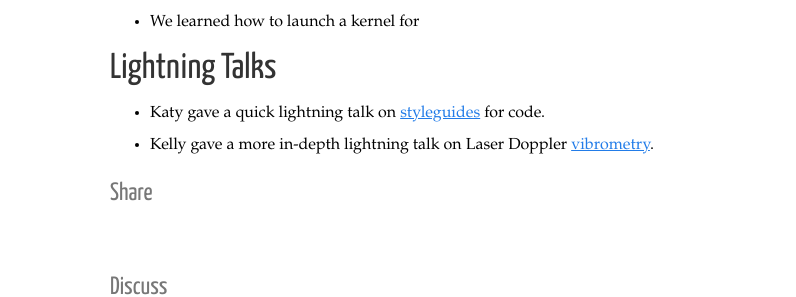
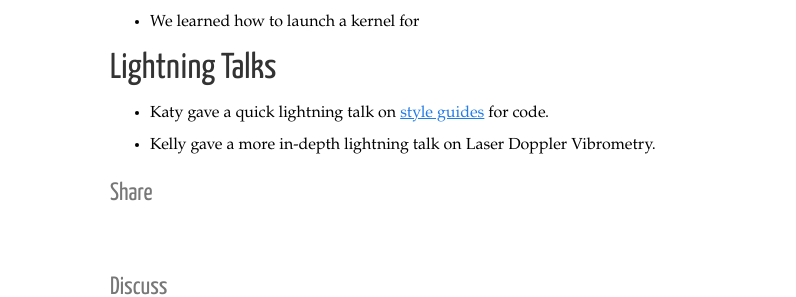
Before and after one commit to thehackerwithin/berkeley, a Jekyll site: the page built from _posts/2014-02-05-ryan-on-gpus.markdown, in a window 1280 px wide. Shown: the part 1021-1318 px from the top of the page, without its empty margins (0-796 px from the left). Built offline with Jekyll 4.4.1, drawn with Linux system fonts in a browser that asks for light colours; nearby versions of some CDN libraries; Markdown is read by kramdown in place of the engine named in the settings; comment, search, counter and statistics services are not loaded.

Commit message:
fixes link

```diff
--- a/_posts/2014-02-05-ryan-on-gpus.markdown
+++ b/_posts/2014-02-05-ryan-on-gpus.markdown
@@ -46,12 +46,10 @@ Things we learned include:
 
 # Lightning Talks
 
-- Katy gave a quick lightning talk on [styleguides][] for code.
-- Kelly gave a more in-depth lightning talk on Laser Doppler [vibrometry][].
+- Katy gave a quick lightning talk on [style guides][styleguides] for code.
+- Kelly gave a more in-depth lightning talk on Laser Doppler Vibrometry.
 
 
 [ryanstalk]: https://github.com/sellitforcache/cuda_tut "Ryan's Tutorial"
 
 [styleguides]: https://drive.google.com/file/d/0ByP1TmlNKprrcGdpaWJyeUZPb3c/edit?usp=sharing "Style Guides"
-
-[vibrometry]: https://thehackerwithin.github.com/berkeley/posts/ryan-on-gpus "Vibrometry"
```
Also changed, not shown: 1 other file.
